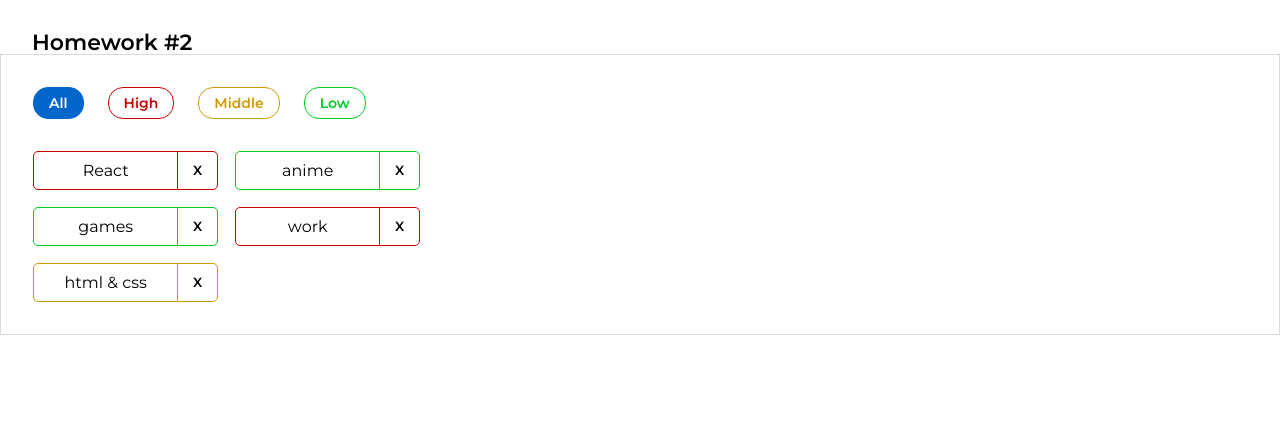
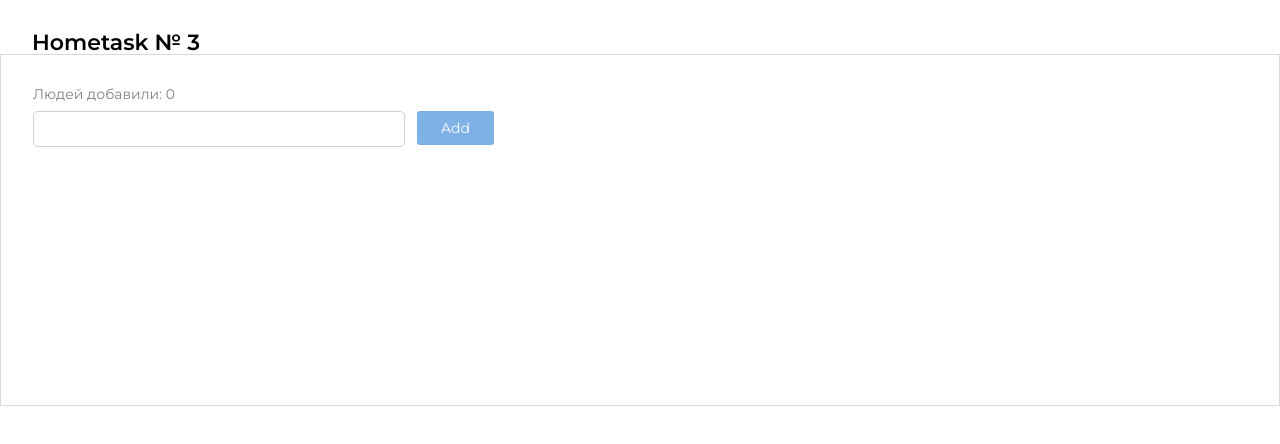
Before and after one commit to akach-dev/home-front-tuesday, a React (Create React App) app: page / in a window 1280 px wide. Shown: the top 444 px of the page. Built offline with nearby package versions, Linux system fonts and the light colour scheme.

Commit message:
lesson HW3 done

```diff
--- a/src/s1-main/App.tsx
+++ b/src/s1-main/App.tsx
@@ -2,14 +2,15 @@
 import s from './App.module.css'
 import HW1 from '../s2-homeworks/hw01/HW1'
 import HW2 from "../s2-homeworks/hw02/HW2";
+import HW3 from "../s2-homeworks/hw03/HW3";
 
 function App() {
   return (
      <div className={s.App}>
        {/*<HW1/>*/}
        {/*раскомментировать по ходу выполнения*/}
-       <HW2/>
-       {/*<HW3/>*/}
+       {/*<HW2/>*/}
+       <HW3/>
        {/*<HW4/>*/}
 
        {/*при выполнении дз 5 и более - закомментировать здесь дз 1-4, так как они есть внутри дз 5*/}
--- a/src/s2-homeworks/hw03/Greeting.module.css
+++ b/src/s2-homeworks/hw03/Greeting.module.css
@@ -1,22 +1,56 @@
 .greetingForm {
+    padding-bottom: 216px;
+}
+
+.greetingForm > :not(:last-child) {
+    margin-bottom: 10px;
 }
 
 .inputAndButtonContainer {
+    display: flex;
+    gap: 12px;
+    align-items: center;
 }
 
 .error {
+    color: #C00;
+    font-size: 14px;
+    padding-top: 10px;
 }
 
 .input {
+    padding-left: 12px;
+    width: 372px;
+    min-height: 36px;
+    font-weight: 500;
+    border: 1px solid #D1D1D1;
+    border-radius: 5px;
 }
 
+
 .input:focus {
+    outline: none;
 }
 
 .errorInput {
+    border-radius: 5px;
+    padding-left: 12px;
+    width: 372px;
+    min-height: 36px;
+    font-weight: 500;
+    /*border: 1px solid #C00;*/
+    border: none;
+    outline: 1px solid #C00;
 }
 
 .button {
+    align-self: flex-start;
+    font-size: 14px;
+    padding: 10px 24px;
+    text-transform: capitalize;
+    background-color: #06C;
+    color: white;
+    border-radius: 3px;
 }
 
 .button:focus {
@@ -26,9 +60,12 @@
 }
 
 .button:disabled {
+    opacity: .5;
 }
 
 .text {
+    color: rgba(0, 0, 0, 0.50);
+    font-size: 14px;
 }
 
 .greeting {
--- a/src/s2-homeworks/hw03/Greeting.tsx
+++ b/src/s2-homeworks/hw03/Greeting.tsx
@@ -1,15 +1,15 @@
-import React, {ChangeEvent, KeyboardEvent} from 'react'
+import React, {ChangeEvent, KeyboardEvent, KeyboardEventHandler} from 'react'
 import s from './Greeting.module.css'
 
 type GreetingPropsType = {
-    name: any // need to fix any
-    setNameCallback: any // need to fix any
-    addUser: any // need to fix any
-    onBlur: any // need to fix any
-    onEnter: any // need to fix any
-    error: any // need to fix any
-    totalUsers: any // need to fix any
-    lastUserName?: any // need to fix any
+  name: string
+  setNameCallback: (e: ChangeEvent<HTMLInputElement>) => void
+  addUser: () => void
+  onBlur: () => void
+  onEnter: (e: KeyboardEvent<HTMLInputElement>) => void
+  error: string
+  totalUsers: number
+  lastUserName?: string
 }
 
 // презентационная компонента (для верстальщика)
@@ -25,7 +25,8 @@
      lastUserName,
    } // деструктуризация пропсов
 ) => {
-    const inputClass = s.errorInput // need to fix with (?:)
+  const inputClass = error ? s.errorInput : s.input // need to fix with (?:)
+  console.log(inputClass)
 
   return (
      <div id={'hw3-form'} className={s.greetingForm}>
--- a/src/s2-homeworks/hw03/GreetingContainer.tsx
+++ b/src/s2-homeworks/hw03/GreetingContainer.tsx
@@ -1,20 +1,41 @@
-import React, { ChangeEvent, KeyboardEvent, useState } from 'react'
+import React, {
+  ChangeEvent,
+  ChangeEventHandler,
+  FocusEventHandler,
+  KeyboardEvent,
+  KeyboardEventHandler,
+  useState
+} from 'react'
 import Greeting from './Greeting'
-import { UserType } from './HW3'
+import {UserType} from './HW3'
 
 type GreetingContainerPropsType = {
-    users: any // need to fix any
-    addUserCallback: any // need to fix any
+  users: UserType[]
+  addUserCallback: (name: string) => void
 }
 
-export const pureAddUser = (name: any, setError: any, setName: any, addUserCallback: any) => {
+export const pureAddUser = (name: string, setError: (error: string) => void, setName: (name: string) => void, addUserCallback: (name: string) => void) => {
   // если имя пустое - показать ошибку, иначе - добавить юзера и очистить инпут
+  if (name.trim()) {
+    addUserCallback(name.trim())
+    setName('')
+  } else {
+    setError('Ошибка! Введите имя!')
+  }
 }
 
-export const pureOnBlur = (name: any, setError: any) => { // если имя пустое - показать ошибку
+export const pureOnBlur = (name: any, setError: any) => {
+  // если имя пустое - показать ошибку
+  if (!name.trim()) {
+    setError('Ошибка! Введите имя!')
+  }
 }
 
-export const pureOnEnter = (e: any, addUser: any) => { // если нажата кнопка Enter - добавить
+export const pureOnEnter = (e: any, addUser: () => void) => {
+  // если нажата кнопка Enter - добавить
+  if (e.key === 'Enter') {
+    addUser()
+  }
 }
 
 // более простой и понятный для новичков
@@ -26,11 +47,11 @@
                                                                    addUserCallback,
                                                                  }) => {
   // деструктуризация пропсов
-    const [name, setName] = useState<any>('') // need to fix any
-    const [error, setError] = useState<any>('') // need to fix any
+  const [name, setName] = useState<string>('') // need to fix any
+  const [error, setError] = useState<string>('') // need to fix any
 
-    const setNameCallback = (e: any) => { // need to fix any
-        setName('some name') // need to fix
+  const setNameCallback = (e: ChangeEvent<HTMLInputElement>) => { // need to fix any
+    setName(e.currentTarget.value) // need to fix
 
     error && setError('')
   }
@@ -42,12 +63,12 @@
     pureOnBlur(name, setError)
   }
 
-    const onEnter = (e: any) => {
+  const onEnter = (e: KeyboardEvent<HTMLInputElement>) => {
     pureOnEnter(e, addUser)
   }
 
-    const totalUsers = 0 // need to fix
-    const lastUserName = 'some name' // need to fix
+  const totalUsers = users.length
+  const lastUserName = users[users.length - 1]?.name || '';
 
   return (
      <Greeting
--- a/src/s2-homeworks/hw03/HW3.tsx
+++ b/src/s2-homeworks/hw03/HW3.tsx
@@ -1,5 +1,5 @@
-import React, { useState } from 'react'
-import { v1 } from 'uuid'
+import React, {useState} from 'react'
+import {v1} from 'uuid'
 import s2 from '../../s1-main/App.module.css'
 import GreetingContainer from './GreetingContainer'
 
@@ -19,26 +19,27 @@
 
 // types
 export type UserType = {
-    _id: any // need to fix any
-    name: any // need to fix any
+  _id: string
+  name: string
 }
 
-export const pureAddUserCallback = (name: any, setUsers: any, users: any) => { // need to fix any
-    const user = { // need to fix
+export const pureAddUserCallback = (name: string, setUsers: (users: UserType[]) => void, users: UserType[]) => { // need to fix any
+  const user = {
+    _id: v1(), name,
   }
   setUsers([...users, user])
 }
 
 const HW3 = () => {
-    const [users, setUsers] = useState<any>([]) // need to fix any
+  const [users, setUsers] = useState<UserType[] | []>([]) // need to fix any
 
-    const addUserCallback = (name: any) => { // need to fix any
+  const addUserCallback = (name: string) => { // need to fix any
     pureAddUserCallback(name, setUsers, users)
   }
 
   return (
      <div id={'hw3'}>
-            <div className={s2.hwTitle}>Homework #3</div>
+       <div className={s2.hwTitle}>Hometask № 3</div>
        {/*для автоматической проверки дз (не менять)*/}
 
        <div className={s2.hw}>
```
Also changed, not shown: 1 other file (tests, documents, lock files or other folders). Lines whose indentation alone changed are shown as unchanged.
